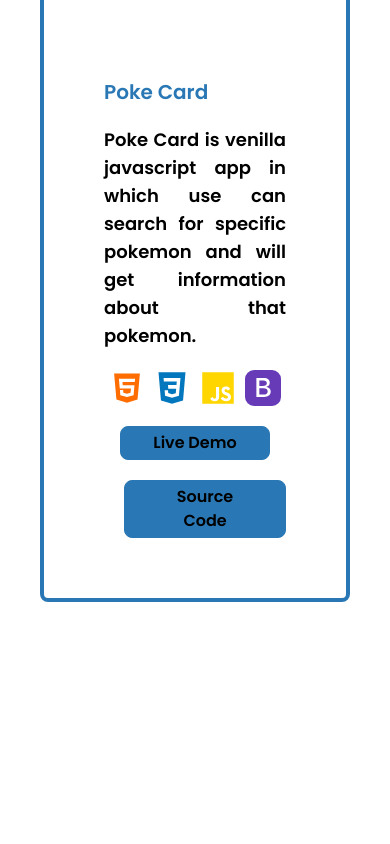
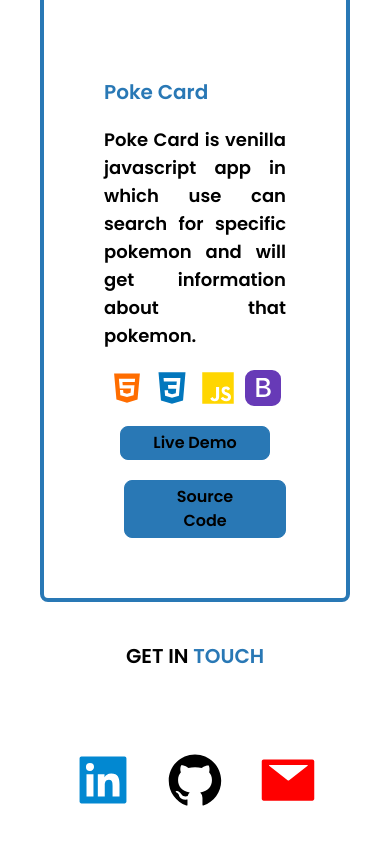
Before and after one commit to villAsh/v1lash.io, a React (Create React App) app: page / in a window 390 px wide. Shown: the part 6805-7649 px from the top of the page. Before the commit the page ends 7447 px from the top, so only its background shows below. Built offline with nearby package versions, Linux system fonts and the light colour scheme.

Commit message:
added get in touch file

```diff
--- a/src/App.js
+++ b/src/App.js
@@ -2,6 +2,7 @@
 import './App.css';
 import About from './Components/About';
 import Home from './Components/Home';
+import InTouch from './Components/InTouch';
 import Navbar from './Components/Navbar';
 import Projects from './Components/Projects';
 import Skills from './Components/Skills';
@@ -16,6 +17,7 @@ function App() {
       <Timeline />
       <Skills />
       <Projects />
+      <InTouch />
     </div>
   );
 }
--- /dev/null
+++ b/src/Components/InTouch.jsx
@@ -0,0 +1,21 @@
+import { motion } from "framer-motion";
+import { AiFillGithub, AiFillLinkedin, AiFillMail } from "react-icons/ai";
+
+export default function InTouch(){
+    return(
+        <div className="font-poppins">
+              <motion.h1
+                initial={{ scale: 0 }}
+                animate={{ scale: 1 }}
+                transition={{ duration: 1 }}
+                className="text-xl md:text-3xl text-center text-light-fg mb-10 uppercase">
+                Get In <span className="text-light-primary">touch</span>
+            </motion.h1>
+            <div className="p-10 text-6xl mt-5 flex flex-row justify-evenly">
+                <motion.a  whileHover={{scale : 1.2}} href="https://www.linkedin.com/in/vilas-chauvhan-4609391aa"><AiFillLinkedin fill="#0288D1"/></motion.a>
+                <motion.a  whileHover={{scale : 1.2}} href="https://github.com/villAsh"><AiFillGithub /></motion.a>
+                <motion.a whileHover={{scale : 1.2}} href="mailto:chavhanvilas02@gmail.com"><AiFillMail fill="red" /></motion.a>
+            </div>
+        </div>
+    );
+}
--- a/src/Components/Projects.jsx
+++ b/src/Components/Projects.jsx
@@ -23,7 +23,7 @@ export default function Projects() {
                 <motion.div
                     initial={{x : -200}}
                     animate={{x : 0}}
-                    transition={{duration : 2}}
+                    transition={{duration : 1}}
                 className="border-4 border-light-primary rounded-lg grid grid-cols-1 sm:grid-cols-3 items-center justify-around p-10">
                     <div>
                         <img src={movie_app} alt="projectg 1" className="w-[30vw]" />
@@ -53,7 +53,7 @@ export default function Projects() {
                 <motion.div
                     initial={{x : -200}}
                     animate={{x : 0}}
-                    transition={{duration : 2}} className="border-4 border-light-primary rounded-lg grid grid-cols-1 sm:grid-cols-3 items-center justify-around p-10">
+                    transition={{duration : 1.3}} className="border-4 border-light-primary rounded-lg grid grid-cols-1 sm:grid-cols-3 items-center justify-around p-10">
                     <div>
                         <img src={rtk_shop} alt="projectg 1" className="w-[30vw]" />
                     </div>
@@ -84,7 +84,7 @@ export default function Projects() {
                 <motion.div
                     initial={{x : -200}}
                     animate={{x : 0}}
-                    transition={{duration : 2}} className="border-4 border-light-primary rounded-lg grid grid-cols-1 sm:grid-cols-3 items-center justify-around p-10">
+                    transition={{duration : 1.6}} className="border-4 border-light-primary rounded-lg grid grid-cols-1 sm:grid-cols-3 items-center justify-around p-10">
                     <div>
                         <img src={weather_buddy} alt="projectg 1" className="w-[30vw]" />
                     </div>
@@ -114,7 +114,7 @@ export default function Projects() {
                 <motion.div
                     initial={{x : -200}}
                     animate={{x : 0}}
-                    transition={{duration : 2}} className="border-4 border-light-primary rounded-lg grid grid-cols-1 sm:grid-cols-3 items-center justify-around p-10">
+                    transition={{duration : 1.9}} className="border-4 border-light-primary rounded-lg grid grid-cols-1 sm:grid-cols-3 items-center justify-around p-10">
                     <div>
                         <img src={poke_card} alt="projectg 1" className="w-[30vw]" />
                     </div>
```
